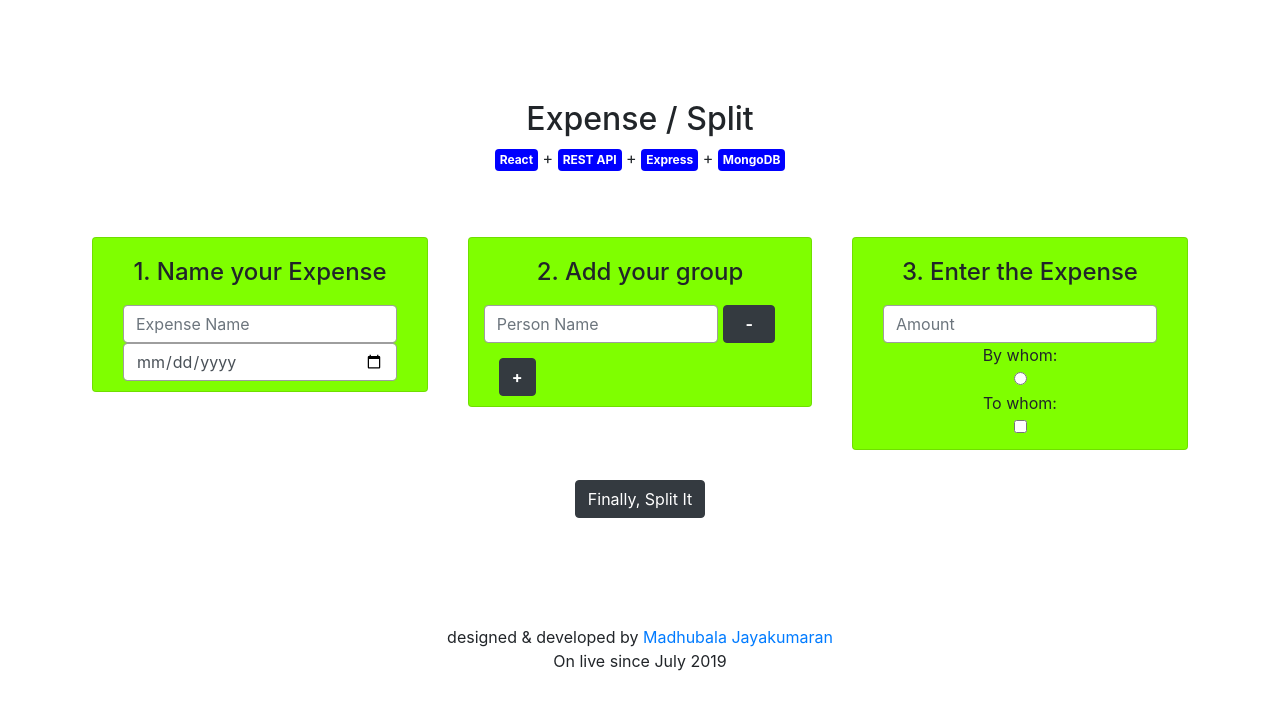
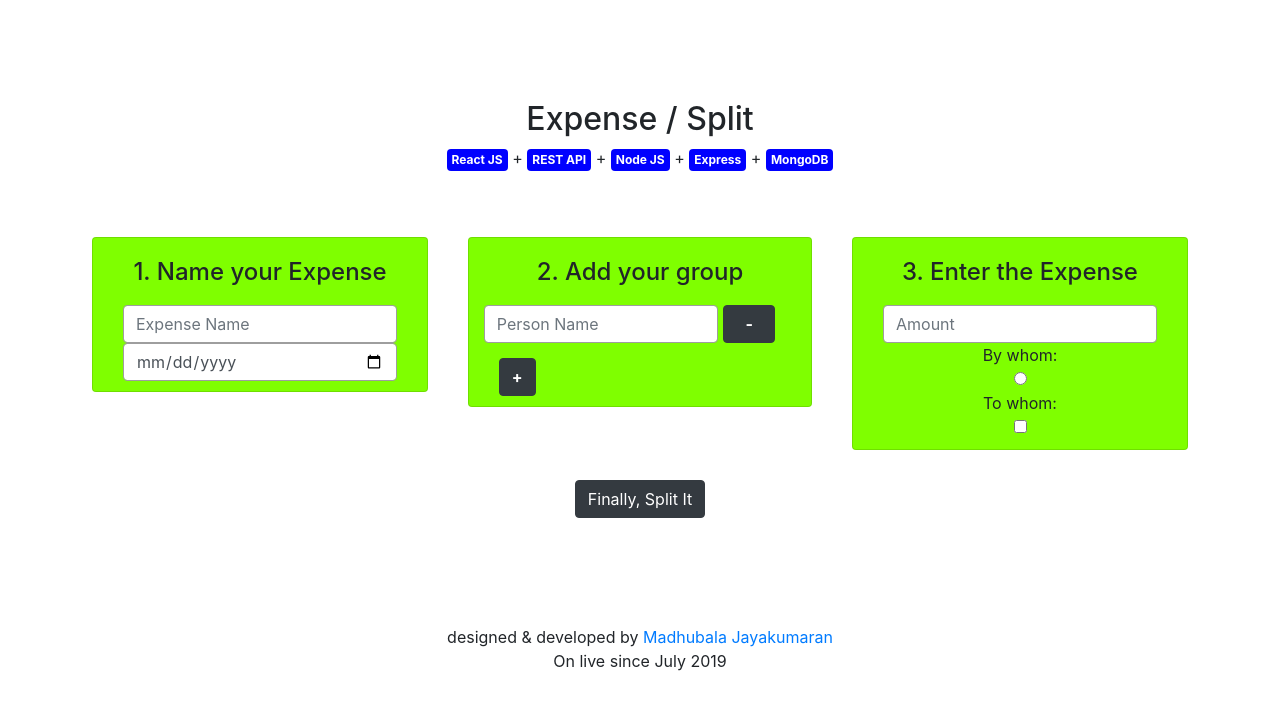
Before and after one commit to Madhubalajb/Expense-Split, a React (Create React App) app: page / in a window 1280 px wide. Shown: the top 710 px of the page. Built offline with nearby package versions, Linux system fonts and the light colour scheme.

Commit message:
Update App.js

```diff
--- a/src/App.js
+++ b/src/App.js
@@ -83,7 +83,7 @@ const App = () => {
   return (
     <center>
       <h2>Expense / Split</h2>
-      <p><Badge>React</Badge > + <Badge>REST API</Badge> + <Badge>Express</Badge> + <Badge>MongoDB</Badge></p>
+      <p><Badge>React JS</Badge > + <Badge>REST API</Badge> + <Badge>Node JS</Badge> + <Badge>Express</Badge> + <Badge>MongoDB</Badge></p>
       <ExpenseForm ExpName={handleExpName} date={handleDate} Amount={handleAmount} Member={handleMember} addExpense={addExpense} addMember={addMember} rmMember={removeMember} members={members} radio={handleRadio} checkbox={handleCheckbox}/>
       <DisplayExpense />
       <ExpenseModal dummy={expenses[0]} />
```
